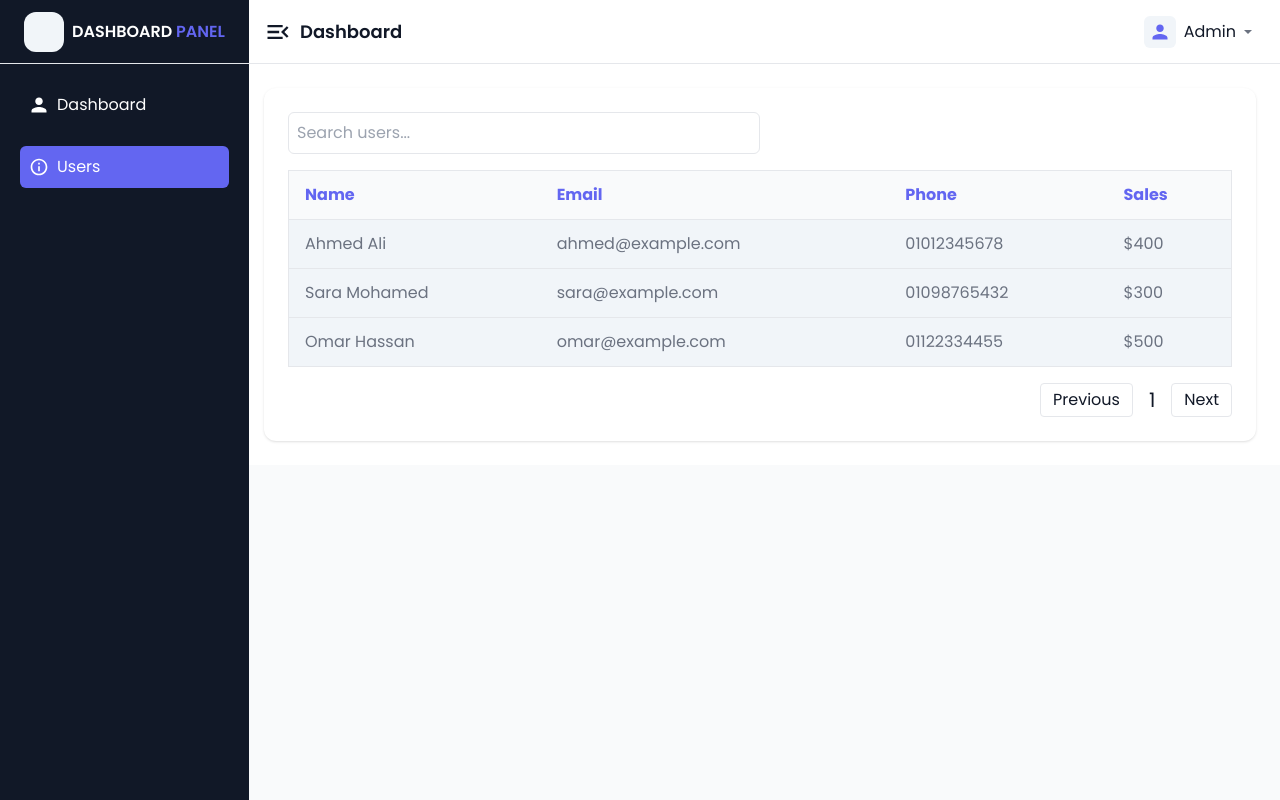
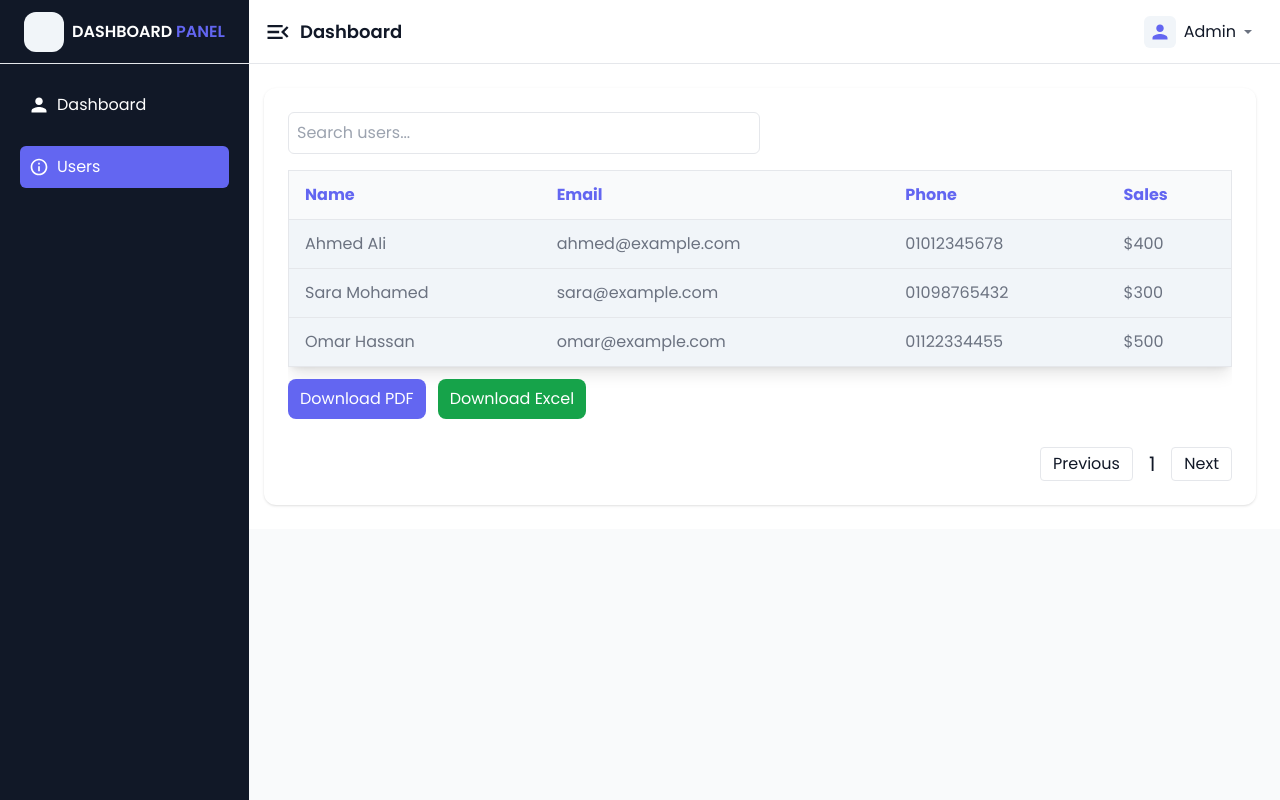
Before and after one commit to Amremam-1/task-dashboard, a React (Vite) app: page /dashboard/users in a window 1280 px wide. Built offline with nearby package versions, Linux system fonts and the light colour scheme.

Commit message:
feat: add reusable PDF and Excel export functionality for table data

```diff
--- a/package.json
+++ b/package.json
@@ -12,6 +12,8 @@
   "dependencies": {
     "@hookform/resolvers": "^5.2.2",
     "@reduxjs/toolkit": "^2.11.2",
+    "jspdf": "^4.2.0",
+    "jspdf-autotable": "^5.0.7",
     "react": "^19.2.0",
     "react-dom": "^19.2.0",
     "react-hook-form": "^7.71.2",
@@ -19,6 +21,7 @@
     "react-redux": "^9.2.0",
     "react-router-dom": "^7.13.1",
     "recharts": "^3.7.0",
+    "xlsx": "^0.18.5",
     "zod": "^4.3.6"
   },
   "devDependencies": {
--- /dev/null
+++ b/src/components/BtnActions.jsx
@@ -0,0 +1,23 @@
+import { downloadExcel, downloadPDF } from "../utils"
+
+const BtnActions = ({ filteredUsers }) => {
+  return (
+    <div className="flex gap-3 py-3">
+      <button
+        onClick={() => downloadPDF(filteredUsers)}
+        className="flex items-center gap-2 px-3 py-2 bg-primary text-white rounded-lg"
+      >
+        Download PDF
+      </button>
+
+      <button
+        onClick={() => downloadExcel(filteredUsers)}
+        className="flex items-center gap-2 px-3 py-2 bg-green-600 text-white rounded-lg"
+      >
+        Download Excel
+      </button>
+    </div>
+  )
+}
+
+export default BtnActions
--- /dev/null
+++ b/src/components/Charts.jsx
@@ -0,0 +1,52 @@
+import {
+  LineChart,
+  Line,
+  BarChart,
+  Bar,
+  XAxis,
+  YAxis,
+  CartesianGrid,
+  Tooltip,
+  ResponsiveContainer,
+} from "recharts"
+import { salesData, usersData } from "../data"
+const Charts = () => {
+  return (
+    <div className="grid grid-cols-1 md:grid-cols-2 gap-4">
+      <div className="p-6 shadow rounded-xl bg-card">
+        <h3 className="font-semibold text-textPrimary mb-4">Sales Chart</h3>
+
+        <ResponsiveContainer width="100%" height={250}>
+          <LineChart data={salesData}>
+            <CartesianGrid stroke="#E5E7EB" />
+            <XAxis dataKey="name" stroke="#6b7280" />
+            <YAxis stroke="#6b7280" />
+            <Tooltip />
+            <Line
+              type="monotone"
+              dataKey="sales"
+              stroke="#6366F1"
+              strokeWidth={3}
+            />
+          </LineChart>
+        </ResponsiveContainer>
+      </div>
+
+      <div className="p-6 shadow rounded-xl bg-card">
+        <h3 className="font-semibold text-textPrimary mb-4">Users Growthrs</h3>
+
+        <ResponsiveContainer width="100%" height={250}>
+          <BarChart data={usersData}>
+            <CartesianGrid stroke="#E5E7EB" />
+            <XAxis dataKey="name" stroke="#6B7280" />
+            <YAxis stroke="#6B7280" />
+            <Tooltip />
+            <Bar dataKey="users" fill="#06B6D4" />
+          </BarChart>
+        </ResponsiveContainer>
+      </div>
+    </div>
+  )
+}
+
+export default Charts
--- a/src/pages/dashboard/Home.jsx
+++ b/src/pages/dashboard/Home.jsx
@@ -1,16 +1,5 @@
-import React from "react"
-import {
-  LineChart,
-  Line,
-  BarChart,
-  Bar,
-  XAxis,
-  YAxis,
-  CartesianGrid,
-  Tooltip,
-  ResponsiveContainer,
-} from "recharts"
-import { sales, salesData, usersData } from "../../data"
+import { sales } from "../../data"
+import Charts from "../../components/Charts"
 
 const Home = () => {
   return (
@@ -39,42 +28,7 @@ const Home = () => {
 
       {/* Charts */}
 
-      <div className="grid grid-cols-1 md:grid-cols-2 gap-4">
-        <div className="p-6 shadow rounded-xl bg-card">
-          <h3 className="font-semibold text-textPrimary mb-4">Sales Chart</h3>
-
-          <ResponsiveContainer width="100%" height={250}>
-            <LineChart data={salesData}>
-              <CartesianGrid stroke="#E5E7EB" />
-              <XAxis dataKey="name" stroke="#6b7280" />
-              <YAxis stroke="#6b7280" />
-              <Tooltip />
-              <Line
-                type="monotone"
-                dataKey="sales"
-                stroke="#6366F1"
-                strokeWidth={3}
-              />
-            </LineChart>
-          </ResponsiveContainer>
-        </div>
-
-        <div className="p-6 shadow rounded-xl bg-card">
-          <h3 className="font-semibold text-textPrimary mb-4">
-            Users Growthrs
-          </h3>
-
-          <ResponsiveContainer width="100%" height={250}>
-            <BarChart data={usersData}>
-              <CartesianGrid stroke="#E5E7EB" />
-              <XAxis dataKey="name" stroke="#6B7280" />
-              <YAxis stroke="#6B7280" />
-              <Tooltip />
-              <Bar dataKey="users" fill="#06B6D4" />
-            </BarChart>
-          </ResponsiveContainer>
-        </div>
-      </div>
+      <Charts />
     </div>
   )
 }
--- a/src/pages/users/UserTabel.jsx
+++ b/src/pages/users/UserTabel.jsx
@@ -1,8 +1,10 @@
 import { useDispatch, useSelector } from "react-redux"
 import SearchBtn from "../../components/SearchBtn"
 import { dashboardData } from "../../data/index"
-import { nextPage, prevPage } from "../../store/tabelSlice"
 import Pagination from "../../components/Pagination"
+import { FaFileDownload } from "react-icons/fa"
+import { downloadPDF, downloadExcel } from "../../utils/index"
+import BtnActions from "../../components/btnActions"
 
 const TableUser = () => {
   const searchTerm = useSelector((state) => state.table.searchTerm)
@@ -53,6 +55,7 @@ const TableUser = () => {
             ))}
           </tbody>
         </table>
+        <BtnActions filteredUsers={filteredUsers} />
       </div>
 
       {/* Pagination */}
--- /dev/null
+++ b/src/utils/index.js
@@ -0,0 +1,33 @@
+import jsPDF from "jspdf"
+import autoTable from "jspdf-autotable"
+import * as XLSX from "xlsx"
+
+export const downloadExcel = (data) => {
+  const worksheet = XLSX.utils.json_to_sheet(data)
+
+  const workbook = XLSX.utils.book_new()
+
+  XLSX.utils.book_append_sheet(workbook, worksheet, "Users")
+
+  XLSX.writeFile(workbook, "users-table.xlsx")
+}
+
+export const downloadPDF = (data) => {
+  const doc = new jsPDF()
+
+  const columns = ["Name", "Email", "Phone", "Sales"]
+
+  const rows = data.map((user) => [
+    user.name,
+    user.email,
+    user.phone,
+    user.sales,
+  ])
+
+  autoTable(doc, {
+    head: [columns],
+    body: rows,
+  })
+
+  doc.save("users-table.pdf")
+}
```
Also changed, not shown: 2 other files (tests, documents, lock files or other folders).
